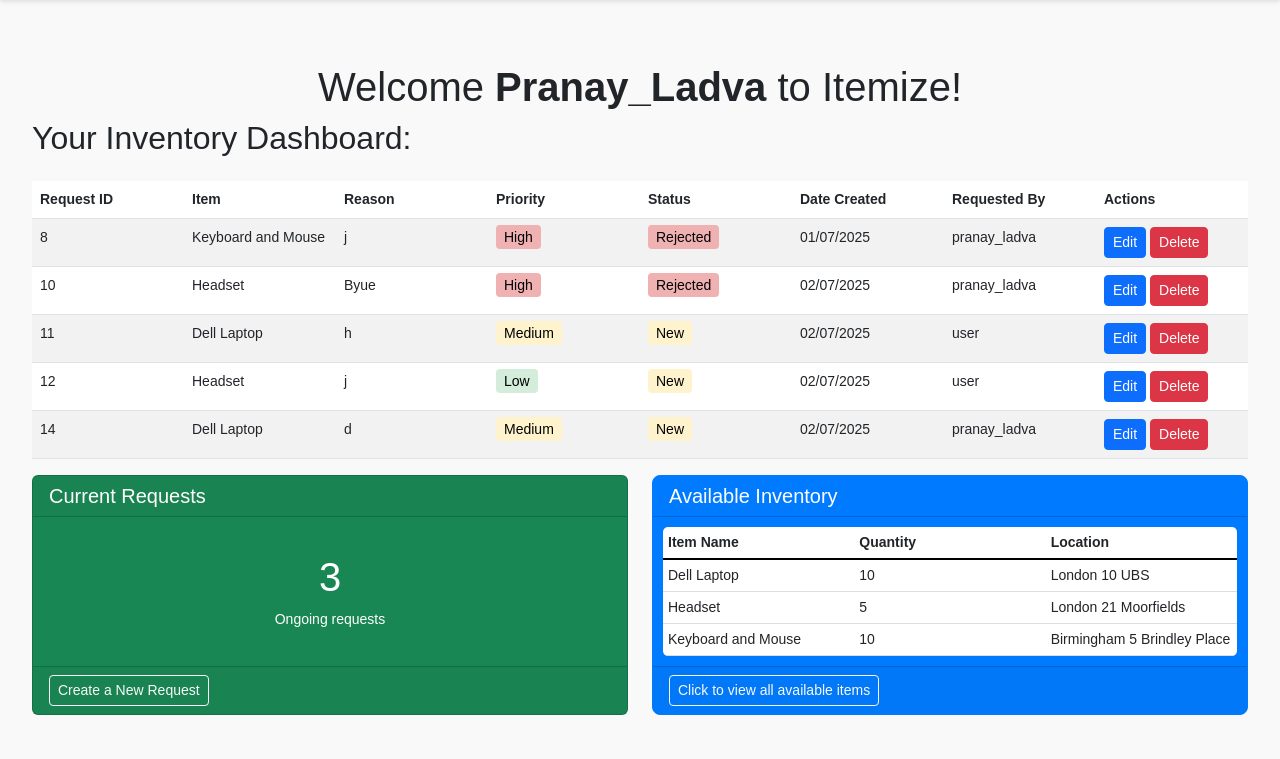
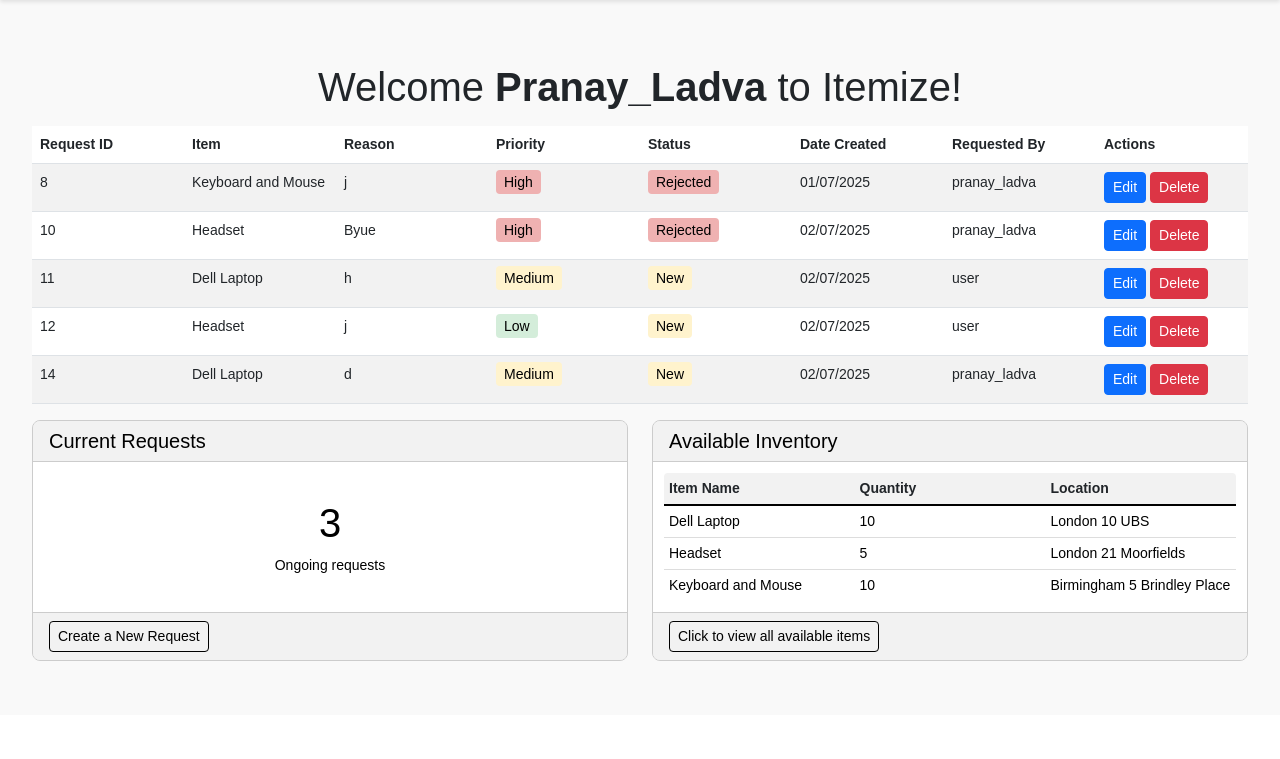
Before and after one commit to ladvapranay/InventoryTrackerApp, a Django app: page /dashboard/ in a window 1280 px wide. Shown: the part 85-844 px from the top of the page. After the commit the page ends 746 px from the top, so only its background shows below. Run offline with Django 5.2, Linux system fonts and the light colour scheme; a user stored in the database is signed in; data comes from the database, SQL or seed files in the repository; both versions use the stored data as it was after the commit.

Commit message:
UI and file cleanup

```diff
--- a/inventory/admin.py
+++ b/inventory/admin.py
@@ -7,20 +7,15 @@ from .models import UserGroup
 admin.site.register(InventoryRequest)
 admin.site.register(UserGroup)
 
-#This tells us i want the Inventory Item model to show up in the admin panel so I can CRUD in the UI
 
 @admin.register(InventoryItem)
 class InventoryItemAdmin(admin.ModelAdmin):
-    # Display these fields in the list view
     list_display = ('name', 'quantity', 'location')
 
-    # Add a search box to allow searching by item name or location
     search_fields = ('name', 'location')
 
-    # Add filters for the 'name' and 'location' fields in the sidebar
     list_filter = ('name', 'location')
 
-    # Enable inline editing for quantity and location
     list_editable = ('quantity', 'location')
 
     # Show 20 items per page
--- a/inventory/forms.py
+++ b/inventory/forms.py
@@ -32,7 +32,7 @@ class RequestForm(forms.ModelForm):
 class AdminRequestForm(forms.ModelForm):
     class Meta:
         model = InventoryRequest
-        fields = ['status']  # Admins can update only the status
+        fields = ['status']
         widgets = {
             'status': forms.Select(attrs={
                 'class': 'form-select',
--- a/inventory/models.py
+++ b/inventory/models.py
@@ -17,7 +17,6 @@ class InventoryItem(models.Model):
         verbose_name_plural = 'Inventory Items'
         db_table = 'inventory_item'
 
-    #Meta class lets you define things about you model such as DB name, singular name etc
 
 class InventoryRequest(models.Model):
     STATUS_CHOICES = [
--- a/inventory/views.py
+++ b/inventory/views.py
@@ -1,18 +1,10 @@
-from urllib.request import Request
-
 from django.contrib import messages
-
 from django.contrib.auth import logout, login
-from django.contrib.auth.decorators import login_required, user_passes_test
-from django.contrib.auth.mixins import UserPassesTestMixin
+from django.contrib.auth.decorators import login_required
 from django.contrib.auth.models import User
-from django.shortcuts import render, redirect, get_object_or_404
-from django.http import JsonResponse, HttpResponseBadRequest
-from django.urls import reverse_lazy
-from django.views.generic import DeleteView
-
+from django.shortcuts import render, redirect
 from .models import InventoryItem, InventoryRequest
-from .forms import RequestForm, AdminRequestForm
+from .forms import RequestForm
 
 def register(request):
     if request.method == 'POST':
@@ -21,12 +13,10 @@ def register(request):
         password = request.POST['password']
         confirm_password = request.POST['confirm_password']
 
-        # Check if passwords match
         if password != confirm_password:
             messages.error(request, "Passwords do not match.")
             return redirect('register')
 
-        # Check if username or email already exists
         if User.objects.filter(username=username).exists():
             messages.error(request, "Username already taken.")
             return redirect('register')
@@ -35,7 +25,6 @@ def register(request):
             messages.error(request, "Email is already registered.")
             return redirect('register')
 
-        # Create user and log them in
         user = User.objects.create_user(username=username, email=email, password=password)
         user.save()
         messages.success(request, "Account created successfully!")
@@ -57,15 +46,13 @@ def dashboard(request):
         ).exclude(status__in=['Approved', 'Rejected']).count()
         is_admin = False
 
-    # Get available inventories
     available_inventories = InventoryItem.objects.all()[:3]
 
-    # Pass all the required context variables
     context = {
         'requests': requests,
-        'current_requests_count': current_requests_count,  # Add this
-        'available_inventories': available_inventories,  # Add this
-        'is_admin': is_admin,  # Already present
+        'current_requests_count': current_requests_count,
+        'available_inventories': available_inventories,
+        'is_admin': is_admin,
         'user_name': request.user.username if request.user.is_authenticated else "Guest"
     }
 
@@ -74,14 +61,13 @@ def dashboard(request):
 
 @login_required
 def delete_request(request, request_id):
-    if request.user.is_staff:  # Check if the user is an admin
+    if request.user.is_staff:
         try:
             inventory_request = InventoryRequest.objects.get(id=request_id)
         except InventoryRequest.DoesNotExist:
-            # Notify the admin if the request doesn't exist
             messages.error(request, f"Request with ID {request_id} does not exist.")
             return redirect('dashboard')
-        if request.method == 'POST':  # Handle deletion with confirmation
+        if request.method == 'POST':
             inventory_request.delete()
             messages.success(request, f"Request {request_id} has been deleted successfully.")
             return redirect('dashboard')
@@ -89,10 +75,9 @@ def delete_request(request, request_id):
     return HttpResponseBadRequest("You are not authorized to delete this request.")
 
 
-# Edit Request View
 @login_required
 def edit_request(request, request_id):
-    if request.user.is_staff:  # Allow only admins to edit status
+    if request.user.is_staff:
         inventory_request = get_object_or_404(InventoryRequest, id=request_id)
         if request.method == 'POST':
             new_status = request.POST.get('status')
@@ -115,8 +100,7 @@ def create_request(request):
     Allow users to create new inventory requests with a free text field or dropdown for items.
     """
 
-    # Pre-fill data in case `item_id` is passed in the URL
-    item_id = request.GET.get('item_id')  # Retrieves `item_id` from query parameters
+    item_id = request.GET.get('item_id')
     prefilled_item = None
     if item_id:
         try:
@@ -124,43 +108,37 @@ def create_request(request):
         except InventoryItem.DoesNotExist:
             return HttpResponseBadRequest("Invalid item selected.")
 
-    # Handle form submission
     if request.method == 'POST':
-        post_data = request.POST.copy()  # Copy POST data to modify it
+        post_data = request.POST.copy()
 
-        # Retrieve the submitted item name
-        submitted_item_name = post_data.get('item')  # Submitted item as plain text
+        submitted_item_name = post_data.get('item')
         try:
-            # Resolve the item name to an `InventoryItem` instance (case-insensitive)
             matching_item = InventoryItem.objects.get(name__iexact=submitted_item_name)
-            post_data['item'] = matching_item.id  # Replace the `item` field with its ID
+            post_data['item'] = matching_item.id
         except InventoryItem.DoesNotExist:
-            # Handle invalid or non-existent item names
-            form = RequestForm(request.POST)  # Pass the original POST data with the invalid name
+            form = RequestForm(request.POST)
             form.add_error('item', "The selected item does not exist. Please pick a valid option.")
             return render(request, 'create_request.html', {
                 'form': form,
                 'inventory_items': InventoryItem.objects.all()
             })
 
-        # Now validate the form with the updated POST data
         form = RequestForm(post_data)
         if form.is_valid():
-            inventory_request = form.save(commit=False)  # Create the object without saving yet
-            inventory_request.requested_by = request.user  # Link the request to the logged-in user
-            inventory_request.status = 'New'  # Set the status for new requests
-            inventory_request.save()  # Save the new request in the database
+            inventory_request = form.save(commit=False)
+            inventory_request.requested_by = request.user
+            inventory_request.status = 'New'
+            inventory_request.save()
 
-            return redirect('dashboard')  # Redirect to the dashboard after successful creation
+            return redirect('dashboard')
         else:
-            print("Form errors:", form.errors)  # For debugging purposes
+            print("Form errors:", form.errors)
 
 
-    # For GET requests or when the form is invalid
     form = RequestForm(initial={'item': prefilled_item})
     return render(request, 'create_request.html', {
         'form': form,
-        'inventory_items': InventoryItem.objects.all()  # Provide items for dropdown suggestions
+        'inventory_items': InventoryItem.objects.all()
     })
 
 
--- a/templates/available_inventory.html
+++ b/templates/available_inventory.html
@@ -4,17 +4,15 @@
 
 {% block content %}
 <div class="container mt-5">
-    <!-- Toolbar Section -->
     <div class="toolbar d-flex justify-content-between align-items-center mb-4">
         <h2 class="m-0">Available Inventory</h2>
         <a href="{% url 'create_request' %}" class="btn btn-success">Create New Request</a>
     </div>
 
-    <!-- Content Section -->
     {% if items.count == 0 %}
         <p>No inventory items available at the moment.</p>
     {% else %}
-        <!-- Responsive Table -->
+
         <div class="table-responsive">
             <table class="table table-striped">
                 <thead>
--- a/templates/base.html
+++ b/templates/base.html
@@ -5,20 +5,15 @@
     <meta name="viewport" content="width=device-width, initial-scale=1.0">
     <title>{% block title %}Inventory Portal{% endblock %}</title>
 
-    <!-- Add Bootstrap CSS -->
     <link href="https://cdn.jsdelivr.net/npm/bootstrap@5.3.0/dist/css/bootstrap.min.css" rel="stylesheet">
 
-    <!-- Font Awesome for Icons -->
     <link href="https://cdnjs.cloudflare.com/ajax/libs/font-awesome/6.4.0/css/all.min.css" rel="stylesheet">
 
-    <!-- Bootstrap Icons -->
     <link href="https://cdn.jsdelivr.net/npm/bootstrap-icons/font/bootstrap-icons.css" rel="stylesheet">
 
-    <!-- Custom Styles -->
     <style>
 
 
-        /* Styling for components */
         table {
             table-layout: fixed;
             width: 100%;
@@ -127,11 +122,11 @@
             font-size: 14px;
             text-decoration: none;
             color: #555;
-            margin-top: -1.9px; /* Add this to shift the Logout button upwards */
+            margin-top: -1.9px;
         }
 
         .profile-section {
-            margin-top: 0px; /* Add this to shift the profile section downwards */
+            margin-top: 0px;
         }
 
         .logout i {
@@ -139,7 +134,6 @@
             font-size: 16px;
         }
 
-        /* Hamburger Icon Styling */
         .hamburger-icon {
             font-size: 26px;
             cursor: pointer;
@@ -151,11 +145,10 @@
         }
 
         .hamburger-icon:hover {
-            background-color: rgba(211, 211, 211, 0.3); /* Super light grey background */
-            box-shadow: 0 4px 10px rgba(0, 0, 0, 0.1); /* Optional soft shadow */
+            background-color: rgba(211, 211, 211, 0.3);
+            box-shadow: 0 4px 10px rgba(0, 0, 0, 0.1);
         }
 
-        /* Responsive Adjustments */
         @media (max-width: 768px) {
             .navbar-brand {
                 font-size: 18px;
@@ -166,7 +159,7 @@
     </style>
 </head>
 <body>
-<!-- Navbar -->
+
 <nav class="navbar d-flex align-items-center justify-content-between">
     <div>
         <span id="hamburgerIcon" class="hamburger-icon">☰</span>
@@ -180,14 +173,12 @@
             {{ request.user.username }}
         </span>
 
-        <!-- Logout Button -->
         <a href="{% url 'logout' %}" class="logout">
             Logout <i class="bi bi-box-arrow-right"></i>
         </a>
     </div>
 </nav>
 
-<!-- Dropdown Menu -->
 <div id="dropdownMenu" class="dropdown-menu">
     <a href="{% url 'dashboard' %}" class="{% if request.resolver_match.url_name == 'dashboard' %}active{% endif %}">
         View Requests <i class="fas fa-list"></i>
@@ -202,26 +193,21 @@
     </a>
 </div>
 
-<!-- Main Content -->
 <div class="main-content">
     {% block content %}
     {% endblock %}
 </div>
 
-<!-- Bootstrap Bundle with Popper.js -->
 <script src="https://cdn.jsdelivr.net/npm/bootstrap@5.3.0/dist/js/bootstrap.bundle.min.js"></script>
 
-<!-- Custom JavaScript -->
 <script>
     const hamburgerIcon = document.getElementById('hamburgerIcon');
     const dropdownMenu = document.getElementById('dropdownMenu');
 
-    // Toggle the dropdown menu
     hamburgerIcon.addEventListener('click', () => {
         dropdownMenu.style.display = dropdownMenu.style.display === 'block' ? 'none' : 'block';
     });
 
-    // Close the dropdown when clicking anywhere outside
     document.addEventListener('click', function (event) {
         const isClickInside = dropdownMenu.contains(event.target) || hamburgerIcon.contains(event.target);
         if (!isClickInside) {
--- a/templates/create_request.html
+++ b/templates/create_request.html
@@ -8,10 +8,8 @@
         <form method="POST">
             {% csrf_token %}
 
-            <!-- Single Field: Dropdown + Custom Input -->
             <div class="mb-3">
                 <label for="id_item" class="form-label">Item Request <span class="text-danger">*</span></label>
-                <!-- Input Field Linked to Datalist -->
                 <input
                         type="text"
                         id="id_item"
@@ -22,7 +20,6 @@
                         value="{{ selected_item }}"
                 />
 
-                <!-- Datalist for Dropdown Options -->
                 <datalist id="available_items">
                     {% for item in inventory_items %}
                         <option value="{{ item.name }}"></option>
@@ -33,7 +30,6 @@
                 {% endif %}
             </div>
 
-            <!-- Reason Field -->
             <div class="mb-3">
                 <label for="id_reason" class="form-label">Reason <span class="text-danger">*</span></label>
                 {{ form.reason }}
@@ -42,7 +38,6 @@
                 {% endif %}
             </div>
 
-            <!-- Priority Field -->
             <div class="mb-3">
                 <label for="id_priority" class="form-label">Priority <span class="text-danger">*</span></label>
                 {{ form.priority }}
@@ -51,7 +46,6 @@
                 {% endif %}
             </div>
 
-            <!-- Form Submit Button -->
             <button type="submit" class="btn btn-primary">Submit Request</button>
             <a href="{% url 'dashboard' %}" class="btn btn-secondary">Cancel</a>
         </form>
--- a/templates/dashboard.html
+++ b/templates/dashboard.html
@@ -5,61 +5,59 @@
 {% block content %}
 
     <style>
-        /* Priority Highlights */
         .priority-low {
-            background-color: #d4edda; /* Light yellow */
-            color: #000000; /* Dark yellow */
-            padding: 4px 8px; /* Add subtle padding */
-            border-radius: 4px; /* Rounded corners */
+            background-color: #d4edda;
+            color: #000000;
+            padding: 4px 8px;
+            border-radius: 4px;
         }
 
         .priority-medium {
-            background-color: #fff3cd; /* Light blue */
-            color: #000000; /* Dark blue */
+            background-color: #fff3cd;
+            color: #000000;
             padding: 4px 8px;
             border-radius: 4px;
         }
 
         .priority-high {
-            background-color: #efb1b1; /* Light red */
-            color: #000000; /* Dark red */
+            background-color: #efb1b1;
+            color: #000000;
             padding: 4px 8px;
             border-radius: 4px;
         }
 
-        /* Status Highlights */
         .status-new {
-            background-color: #fff3cd; /* Light green */
-            color: #000000; /* Dark green */
+            background-color: #fff3cd;
+            color: #000000;
             padding: 4px 8px;
             border-radius: 4px;
         }
 
         .status-in-progress {
-            background-color: #cce5ff; /* Light blue */
-            color: #000000; /* Dark blue */
+            background-color: #cce5ff;
+            color: #000000;
             padding: 4px 8px;
             border-radius: 4px;
         }
 
         .status-approved {
-            background-color: #d4edda; /* Light blue */
-            color: #000000; /* Dark blue */
+            background-color: #d4edda;
+            color: #000000;
             padding: 4px 8px;
             border-radius: 4px;
         }
 
         .status-rejected {
-            background-color: #efb1b1; /* Light red */
-            color: #000000; /* Dark red */
+            background-color: #efb1b1;
+            color: #000000;
             padding: 4px 8px;
             border-radius: 4px;
         }
     </style>
+
     <div class="container-fluid mt-5">
-    <h1 class="text-center" style="margin-top: 15px;">Welcome <strong>{{ user.username|title }}</strong> to Itemize!
+    <h1 class="text-center" style="margin-top: 5px; margin-bottom: 15px">Welcome <strong>{{ user.username|title }}</strong> to Itemize!
     </h1>
-    <h2 class="mb-4">Your Inventory Dashboard:</h2>
 
     <table class="table table-striped">
         <thead>
@@ -90,7 +88,6 @@
                 </span>
                 </td>
 
-                <!-- Highlight Status -->
                 <td>
                 <span class="{% if req.status == 'New' %}status-new
                               {% elif req.status == 'In Progress' %}status-in-progress
@@ -119,34 +116,38 @@
     </table>
 
     <div class="row mb-4">
-    <!-- Current Requests Box -->
+
     <div class="col-md-6">
-        <div class="card text-white bg-success h-100">
-            <div class="card-header">
+        <div class="card h-100"
+             style="background-color: #f2f2f2; border: 1px solid #ccc; border-radius: 8px; overflow: hidden;">
+            <div class="card-header" style="background-color: #f2f2f2; color: black; border-bottom: 1px solid #ccc;">
                 <h5 class="card-title mb-0">Current Requests</h5>
             </div>
-            <div class="card-body d-flex flex-column align-items-center justify-content-center">
-                <h1>{{ current_requests_count }}</h1>
-                <p class="card-text">Ongoing requests</p>
+            <div class="card-body d-flex flex-column align-items-center justify-content-center"
+                 style="background-color: white;">
+                <h1 style="color: black;">{{ current_requests_count }}</h1>
+                <p class="card-text" style="color: black;">Ongoing requests</p>
             </div>
-            <div class="card-footer">
-                <a href="{% url 'create_request' %}" class="btn btn-outline-light btn-sm">Create a New
+            <div class="card-footer" style="background-color: #f2f2f2; border-top: 1px solid #ccc;">
+                <a href="{% url 'create_request' %}" class="btn btn-sm"
+                   style="border: 1px solid black; color: black; background-color: transparent; transition: 0.3s;"
+                   onmouseover="this.style.backgroundColor='black'; this.style.color='white';"
+                   onmouseout="this.style.backgroundColor='transparent'; this.style.color='black';">Create a New
                     Request</a>
             </div>
         </div>
     </div>
 
     <div class="col-md-6">
-        <div class="card"
-             style="background-color: #007bff; border: 1px solid #007bff; border-radius: 8px; overflow: hidden;">
-            <div class="card-header"
-                 style="background-color: #007bff; color: white; ">
-                <h5 style="margin: 0;">Available Inventory</h5>
+        <div class="card h-100"
+             style="background-color: #f2f2f2; border: 1px solid #ccc; border-radius: 8px; overflow: hidden;">
+            <div class="card-header" style="background-color: #f2f2f2; color: black; border-bottom: 1px solid #ccc;">
+                <h5 class="card-title mb-0">Available Inventory</h5>
             </div>
-            <div class="card-body" style="padding: 10px;">
+            <div class="card-body" style="background-color: white; padding: 10px;">
                 {% if available_inventories|length > 0 %}
-                    <table style="width: 100%; border-collapse: collapse; background-color: white; border-radius: 5px; overflow: hidden;">
-                        <thead>
+                    <table style="width: 100%; border-collapse: collapse; background-color: white; border-radius: 5px; overflow: hidden; border: 1px solid #ddd;">
+                        <thead style="background-color: #f2f2f2;">
                         <tr>
                             <th style="text-align: left; padding: 5px; border-bottom: 2px solid black;">Item Name</th>
                             <th style="text-align: left; padding: 5px; border-bottom: 2px solid black;">Quantity</th>
@@ -156,19 +157,22 @@
                         <tbody>
                         {% for item in available_inventories|slice:":3" %}
                             <tr>
-                                <td style="padding: 5px; border-bottom: 1px solid #ddd;">{{ item.name }}</td>
-                                <td style="padding: 5px; border-bottom: 1px solid #ddd;">{{ item.quantity }}</td>
-                                <td style="padding: 5px; border-bottom: 1px solid #ddd;">{{ item.location }}</td>
+                                <td style="padding: 5px; border-bottom: 1px solid #ddd; color: black;">{{ item.name }}</td>
+                                <td style="padding: 5px; border-bottom: 1px solid #ddd; color: black;">{{ item.quantity }}</td>
+                                <td style="padding: 5px; border-bottom: 1px solid #ddd; color: black;">{{ item.location }}</td>
                             </tr>
                         {% endfor %}
                         </tbody>
                     </table>
                 {% else %}
-                    <p style="text-align: center; color: white; margin: 10px 0;">No inventory available</p>
+                    <p style="text-align: center; color: black; margin: 10px 0;">No inventory available</p>
                 {% endif %}
             </div>
-            <div class="card-footer">
-                <a href="{% url 'available_inventory' %}" class="btn btn-outline-light btn-sm">Click to view all
+            <div class="card-footer" style="background-color: #f2f2f2; border-top: 1px solid #ccc;">
+                <a href="{% url 'available_inventory' %}" class="btn btn-sm"
+                   style="border: 1px solid black; color: black; background-color: transparent; transition: 0.3s;"
+                   onmouseover="this.style.backgroundColor='black'; this.style.color='white';"
+                   onmouseout="this.style.backgroundColor='transparent'; this.style.color='black';">Click to view all
                     available items</a>
             </div>
         </div>
--- a/templates/view_requests.html
+++ b/templates/view_requests.html
@@ -19,7 +19,6 @@
             <td>{{ request.priority }}</td>
             <td>
                 {% if is_admin %}
-                    <!-- Admin-specific actions -->
                     <a href="{% url 'edit_request' request.id %}" class="btn btn-warning btn-sm">Edit</a>
                     <form action="{% url 'delete_request' request.id %}" method="POST" style="display:inline;">
                         {% csrf_token %}
```
Also changed, not shown: inventory/tests.py (+0 -7 lines), templates/registration/logout.html (+1 -10 lines), db.sqlite3, 1 other file.
